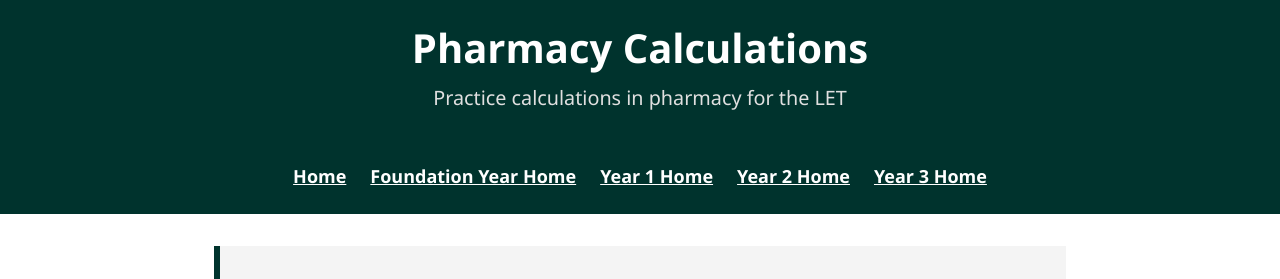
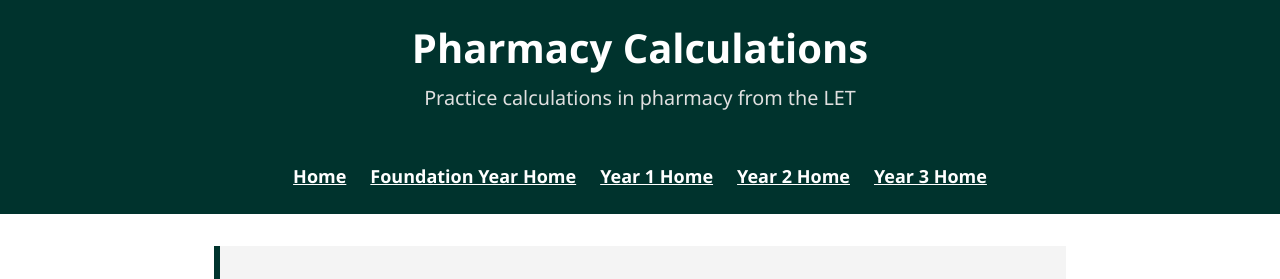
Before and after one commit to probe973/let-pharmacy, a Jekyll site: the page built from index.md, in a window 1280 px wide. Shown: the top 279 px of the page. Built offline with Jekyll 4.4.1, drawn with Linux system fonts in a browser that asks for light colours.

Commit message:
Change config description

```diff
--- a/_config.yml
+++ b/_config.yml
@@ -2,7 +2,7 @@
 
 # Site Settings
 title:            Pharmacy Calculations
-description:      Practice calculations in pharmacy for the LET
+description:      Practice calculations in pharmacy from the LET
 author:           UEA
 
 baseurl:          "/let-pharmacy"
```
